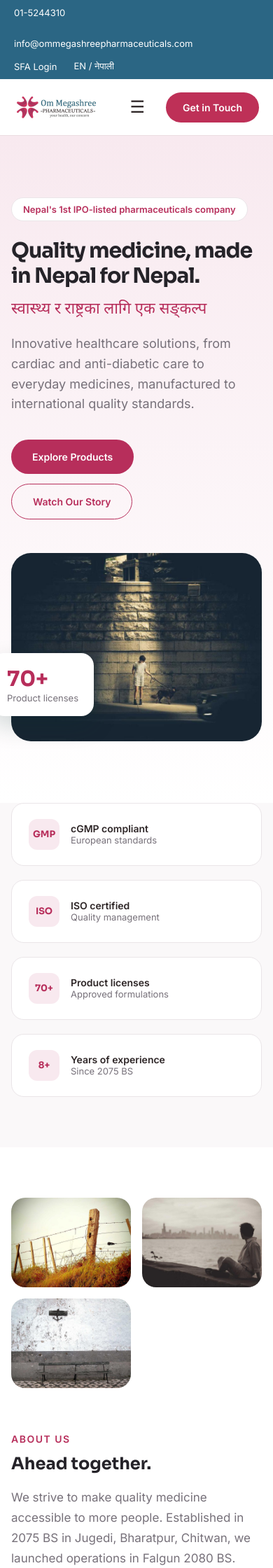
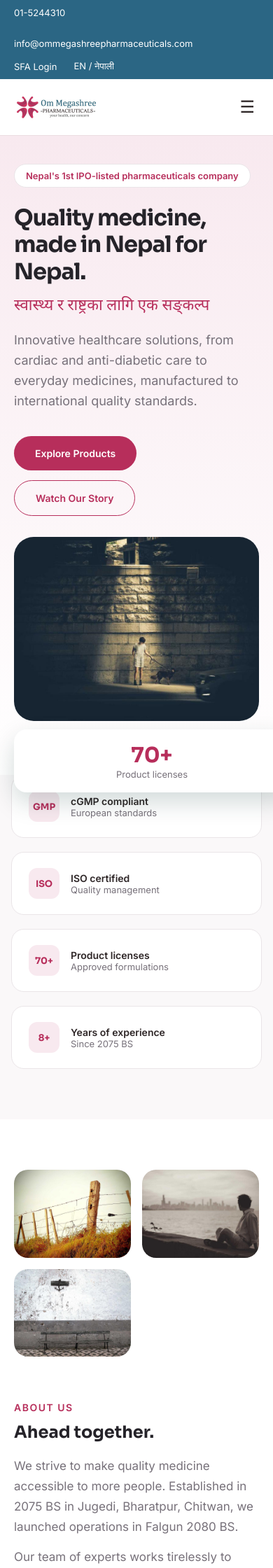
Before and after one commit to saileshkandel10/ommegashreefrontendwebsite, a Laravel app: page / in a window 390 px wide. Shown: the top 2240 px of the page at 70% size. Run offline with Laravel 12, Linux system fonts and the light colour scheme; style sheets or scripts are compiled from the project's sources.

Commit message:
Fix mobile: hide Get in Touch button, stack home hero vertically, responsive hero CSS

```diff
--- a/resources/views/home.blade.php
+++ b/resources/views/home.blade.php
@@ -3,15 +3,15 @@
 @section('content')
 <div style="width:100%;max-width:1440px;margin:0 auto;background:#FAF8F9">
 <!-- hero -->
-<div style="display:flex;flex-wrap:wrap;gap:48px;padding:88px 80px;background:linear-gradient(180deg,#F8E9EF,#FFFFFF);align-items:center">
-  <div style="flex:1 1 520px;min-width:0">
+<div class="hero-section" style="display:flex;flex-wrap:wrap;gap:48px;padding:88px 80px;background:linear-gradient(180deg,#F8E9EF,#FFFFFF);align-items:center">
+  <div class="hero-text" style="flex:1 1 520px;min-width:0">
     <div style="display:inline-block;background:#fff;border:1px solid #EAE5E8;border-radius:999px;padding:8px 16px;font-size:13px;font-weight:600;color:#B72E5B">Nepal's 1st IPO-listed pharmaceuticals company</div>
     <h1 style="font-family:Sora;font-size:60px;line-height:1.08;margin:24px 0 16px;color:#252329;letter-spacing:-1px">Quality medicine, made in Nepal for Nepal.</h1>
     <div style="font-family:'Noto Sans Devanagari';font-size:22px;color:#B72E5B;margin-bottom:20px">स्वास्थ्य र राष्ट्रका लागि एक सङ्कल्प</div>
     <p style="font-size:18px;line-height:1.6;color:#77717A;margin:0 0 36px;max-width:560px">Innovative healthcare solutions, from cardiac and anti-diabetic care to everyday medicines, manufactured to international quality standards.</p>
     <div style="display:flex;gap:14px;flex-wrap:wrap"><a href="/products" style="background:#B72E5B;color:#fff;padding:16px 30px;border-radius:999px;font-weight:600">Explore Products</a><a href="#" style="border:1.5px solid #B72E5B;color:#B72E5B;padding:16px 30px;border-radius:999px;font-weight:600">Watch Our Story</a></div>
   </div>
-  <div style="flex:1 1 440px;min-width:0;position:relative">
+  <div class="hero-image" style="flex:1 1 440px;min-width:0;position:relative">
     <img src="/images/professional/hero-pharma.jpg" alt="Om Megashree Pharmaceuticals hero" style="width:100%;height:100%;object-fit:cover;border-radius:28px">
     <div style="position:absolute;left:-28px;bottom:36px;background:#fff;border-radius:18px;padding:18px 22px;box-shadow:0 14px 34px rgba(8,48,46,.18)"><div style="font-family:Sora;font-weight:700;font-size:30px;color:#B72E5B">70+</div><div style="font-size:13px;color:#77717A">Product licenses</div></div>
   </div>
@@ -90,5 +90,20 @@
   <div><h2 style="font-family:Sora;font-size:34px;margin:0 0 10px">Build the future of Nepali medicine with us.</h2><div style="color:#fff;font-size:16px">A dedicated team of 100+, and growing.</div></div>
   <a href="/career" style="background:#fff;color:#2E2627;padding:16px 30px;border-radius:999px;font-weight:600">View open roles</a>
 </div>
+
+<style>
+  @media (max-width:768px){
+    .hero-section{flex-direction:column!important;align-items:stretch!important;padding:40px 20px!important;gap:30px!important}
+    .hero-text,.hero-image{flex:1 1 100%!important;min-width:100%!important}
+    .hero-image{height:auto!important;max-height:300px!important}
+    .hero-image img{height:auto!important}
+    .hero-image > div{position:relative!important;left:auto!important;bottom:auto!important;width:100%!important;text-align:center;margin-top:12px!important}
+    h1{font-size:32px!important;line-height:1.2!important}
+    [style*="padding:88px 80px"]{padding-left:20px!important;padding-right:20px!important}
+    [style*="margin:0 80px 88px"]{margin-left:0!important;margin-right:0!important}
+    [style*="padding:72px 80px"]{padding-left:20px!important;padding-right:20px!important}
+  }
+</style>
+
 </div>
 @endsection
--- a/resources/views/layouts/app.blade.php
+++ b/resources/views/layouts/app.blade.php
@@ -31,6 +31,7 @@
     header .desktop-nav{display:none!important;position:absolute;top:80px;left:0;right:0;background:#fff;flex-direction:column;padding:20px;border-bottom:1px solid #EBDDE1;gap:0;z-index:60;width:100%}
     header .desktop-nav.open{display:flex!important}
     header .desktop-nav a,header .desktop-nav .dropdown>a{padding:12px 0;border-bottom:1px solid #F3F3F5;font-size:16px;display:block;width:100%}
+    .desktop-contact{display:none!important}
     .desktop-nav .dropdown-menu{position:static;box-shadow:none;border:none;padding:0;width:100%;min-width:auto;background:#FBF8F9}
     .desktop-nav .dropdown-menu a{padding:10px 20px;font-size:14px;color:#5A4E50}
     .desktop-nav .dropdown-menu.show{display:block}
@@ -113,7 +114,7 @@
   <a href="/contact" style="color:#2E2627">Contact</a>
 </nav>
   <button class="close-menu" style="display:none;background:none;border:none;color:#2E2627;font-size:24px;cursor:pointer;position:absolute;top:12px;right:16px">✕</button>
-  <div style="display:flex;gap:12px;align-items:center"><a href="/contact" style="background:#BE3057;color:#fff;padding:13px 24px;border-radius:999px;font-weight:600;font-size:14px">Get in Touch</a></div>
+  <div class="desktop-contact" style="display:flex;gap:12px;align-items:center"><a href="/contact" style="background:#BE3057;color:#fff;padding:13px 24px;border-radius:999px;font-weight:600;font-size:14px">Get in Touch</a></div>
 </header>
 <main>@yield('content')</main>
 <!-- shared footer -->
```
